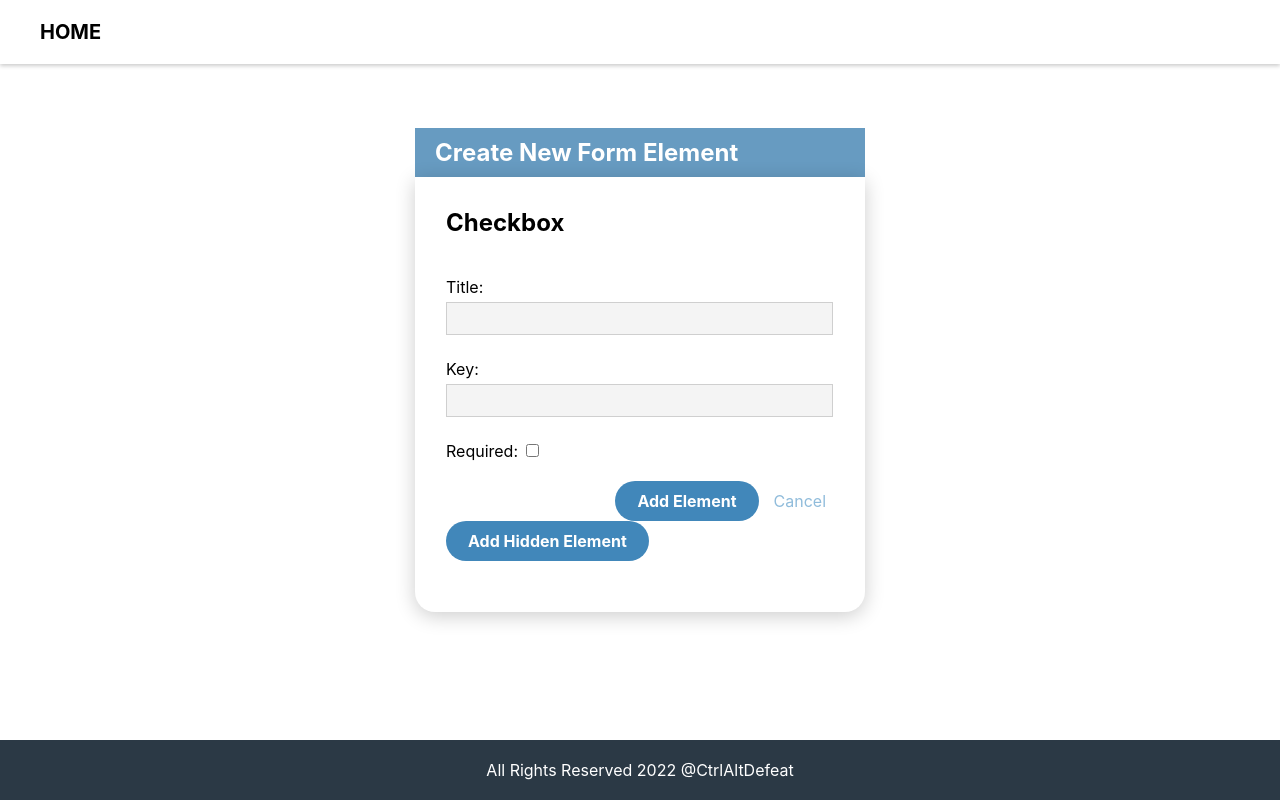
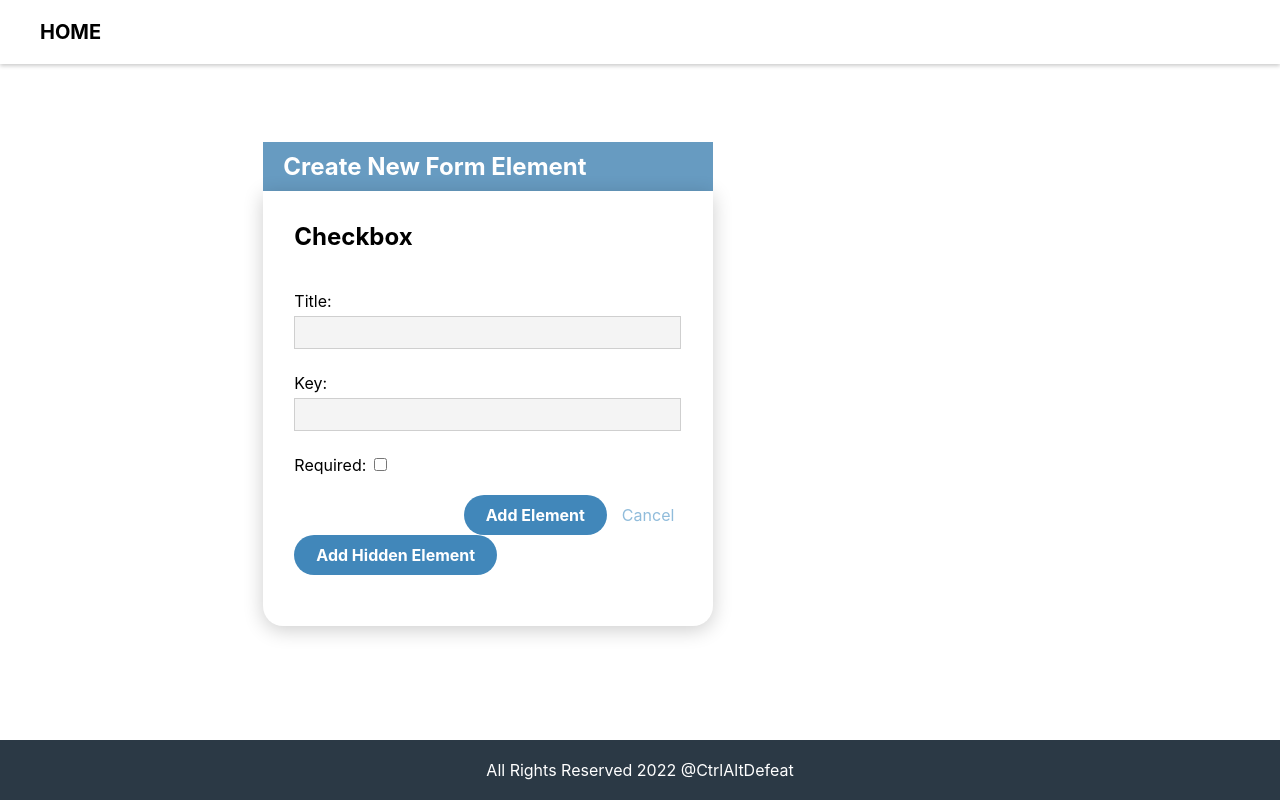
Before and after one commit to LPZ-Fabian/form-creator-app, a React (Create React App) app in the folder form-creator-app-frontend/: page /build-element/1/1 in a window 1280 px wide. Built offline with nearby package versions, Linux system fonts and the light colour scheme; no server answers.

Commit message:
Testing styling.

```diff
--- a/form-creator-app-frontend/src/App.css
+++ b/form-creator-app-frontend/src/App.css
@@ -408,6 +408,13 @@ table + .actions {
   margin-top: 0px;
 }
 
+.create-element {
+  display: flex;
+  justify-content: space-evenly;
+  align-items: center;
+  /* max-height: 750px; */
+}
+
 .create-element form {
   /* border: 1px solid black; */
 }
@@ -516,10 +523,12 @@ table + .actions {
 
 .hidden-container {
   display: flex;
-  gap: 30px;
   justify-content: center;
+  align-items: center;
+  flex-direction: column;
   flex-wrap: wrap;
-  width: 100%;
+  padding: 20px;
+  max-height: 750px;
 }
 
 .card-container {
--- a/form-creator-app-frontend/src/components/CreateElement.js
+++ b/form-creator-app-frontend/src/components/CreateElement.js
@@ -31,10 +31,10 @@ const CreateElement = () => {
                 key,
                 required,
             };
-            console.log(hiddenElement);
+            // console.log(hiddenElement);
             hiddenElementList.push(hiddenElement);
         }
-        console.table(hiddenElementList);
+        // console.table(hiddenElementList);
     };
 
     const checkHiddenCards = () => {
@@ -52,6 +52,9 @@ const CreateElement = () => {
     const addElementToForm = (e) => {
         e.preventDefault();
         if (checkHiddenCards()) {
+            console.log(hiddenElementList)
+            addHiddenElements();
+            console.log(hiddenElementList)
             const UserFormElement = {
                 title,
                 type,
@@ -59,7 +62,6 @@ const CreateElement = () => {
                 required,
                 hiddenElementList,
             };
-            addHiddenElements();
             BuildUserElementService.createUserFormElement(
                 formId,
                 UserFormElement
@@ -98,7 +100,7 @@ const CreateElement = () => {
 
     return (
         <section id="sectiontest" className="create-element">
-            <div className="inner-column">
+            <div className="card-container">
                 <h1 className="overlay-heading">Create New Form Element</h1>
                 <div className="overlay">
                     <h2 className="page-title">{pageTitle()}</h2>
--- a/form-creator-app-frontend/src/components/ElementCard.js
+++ b/form-creator-app-frontend/src/components/ElementCard.js
@@ -12,7 +12,7 @@ const ElementCard = (index, element) => {
     const pathName = window.location.pathname;
 
     useEffect(() => {
-        console.log(index);
+        // console.log(index);
         try{
             setTitle(index.element.title);
             setCardTitle(index.element.type)
@@ -46,7 +46,7 @@ const ElementCard = (index, element) => {
         <div className="card-container" id={index.index}>
             <h1 className="overlay-heading">Create New Hidden Form Element</h1>
             <div className="overlay">
-                <h2 className="page-title element-title">{cardTitle}</h2>
+                <h2 className="page-title card-title">{cardTitle}</h2>
                 <form className="hidden-cards">
                     <div className="field dropdown-title">
                         <label>Please pick an element type</label>
```
